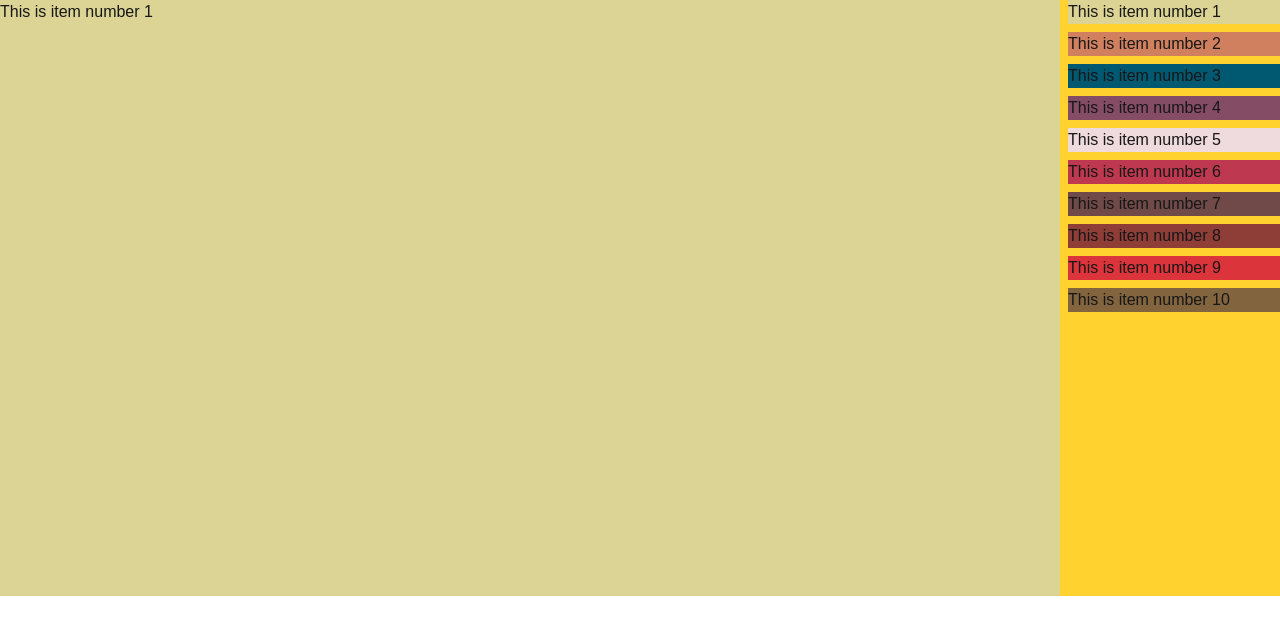
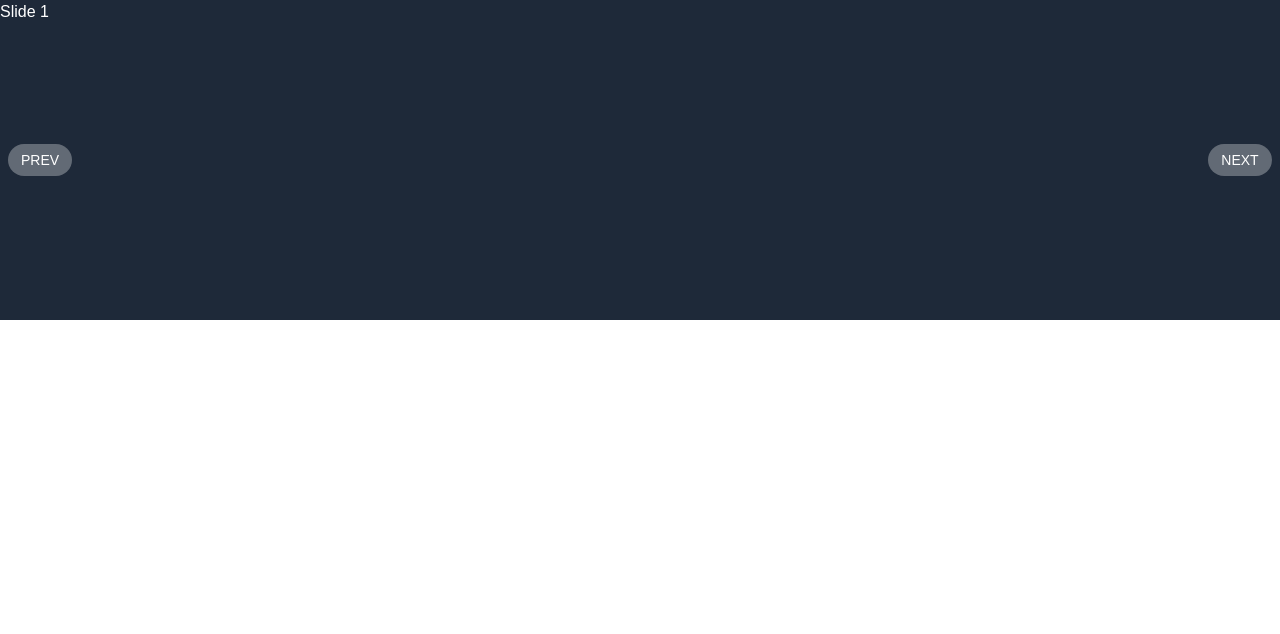
Before and after one commit to average47/playground, a Next.js app: page / in a window 1280 px wide. Shown: the top 634 px of the page. Built offline with nearby package versions, Linux system fonts and the light colour scheme.

Commit message:
carousel

```diff
--- a/src/app/page.tsx
+++ b/src/app/page.tsx
@@ -1,42 +1,79 @@
-import { Progress } from '@/components/Progress';
+'use client';
+import { useState, useEffect, useRef, Fragment } from 'react';
 
 export default function Home() {
-  const data = {
-    children: [
-      { color: '#DCD494' },
-      { color: '#D1805F' },
-      { color: '#005871' },
-      { color: '#854C65' },
-      { color: '#EFDADD' },
-      { color: '#BE394F' },
-      { color: '#704A49' },
-      { color: '#8F3D37' },
-      { color: '#DC343B' },
-      { color: '#82643E' },
-    ],
+  const el = (sel, par) => (par || document).querySelector(sel);
+  const els = (sel, par) => (par || document).querySelectorAll(sel);
+  const elNew = (tag, prop) => Object.assign(document.createElement(tag), prop);
+
+  // Helper functions:
+
+  const mod = (n, m) => ((n % m) + m) % m;
+  const prev = () => {
+    console.log('prev clicked');
+    // if (c <= -1) return; // prevent blanks on fast prev-click
+    // c -= 1;
+    // anim();
+  };
+
+  const next = () => {
+    console.log('next clicked');
+    // if (c >= tot) return; // prevent blanks on fast next-click
+    // c += 1;
+    // anim();
   };
   return (
-    <div className="bg-amber-300 w-screen h-auto grid grid-cols-[5fr_1fr] gap-2">
-      <div className="bg-amber-700 aspect-video w-full col-start-1 col-end-2 overflow-scroll flex">
-        {data.children.map((item: any, idx: number) => (
-          <div
-            key={idx}
-            style={{ backgroundColor: item.color }}
-            className="w-full flex shrink-0 basis-full">
-            This is item number {idx + 1}
-          </div>
+    <div
+      className="relative overflow-hidden"
+      style={{ '--visible-slides': 3 } as React.CSSProperties}>
+      <div className="flex">
+        {Array.from({ length: 10 }, (_, index) => (
+          <Fragment key={index}>
+            <div className="aspect-[4/1] bg-gray-800 text-white grow shrink-0 basis-full">
+              <p>Slide {index + 1}</p>
+            </div>
+          </Fragment>
         ))}
       </div>
-      <ul className="flex flex-col gap-2 w-full col-start-2 col-end-3 overflow-scroll">
-        {data.children.map((item: any, idx: number) => (
-          <li
-            key={idx}
-            style={{ backgroundColor: item.color }}
-            className="bg-amber-500 block w-full">
-            This is item number {idx + 1}
-          </li>
-        ))}
-      </ul>
+      <button
+        onClick={() => {
+          prev();
+        }}
+        className="absolute top-1/2 left-2 -translate-y-1/2 bg-white/30 rounded-full w-16 h-8 text-sm text-white">
+        PREV
+      </button>
+      <button
+        onClick={() => {
+          next();
+        }}
+        className="absolute top-1/2 right-2 -translate-y-1/2 bg-white/30 rounded-full w-16 h-8 text-sm text-white">
+        NEXT
+      </button>
     </div>
   );
 }
+
+// <div className="bg-amber-300 w-screen h-auto grid grid-cols-[5fr_1fr] gap-2">
+//       <div className="bg-amber-700 aspect-video w-full col-start-1 col-end-2 overflow-scroll flex">
+//         {data.children.map((item: any, idx: number) => (
+//           <div
+//             key={idx}
+//             style={{ backgroundColor: item.color }}
+//             className="w-full flex shrink-0 basis-full">
+//             This is item number {idx + 1}
+//           </div>
+//         ))}
+//       </div>
+//       <ul className="flex flex-col gap-2 w-full col-start-2 col-end-3 overflow-scroll">
+//         {data.children.map((item: any, idx: number) => (
+//           <li
+//             key={idx}
+//             style={{ backgroundColor: item.color }}
+//             className="bg-amber-500 block w-full">
+//             This is item number {idx + 1}
+//           </li>
+//         ))}
+//       </ul>
+//     </div>
+
+// https://jsfiddle.net/21fx6ge7/
```
